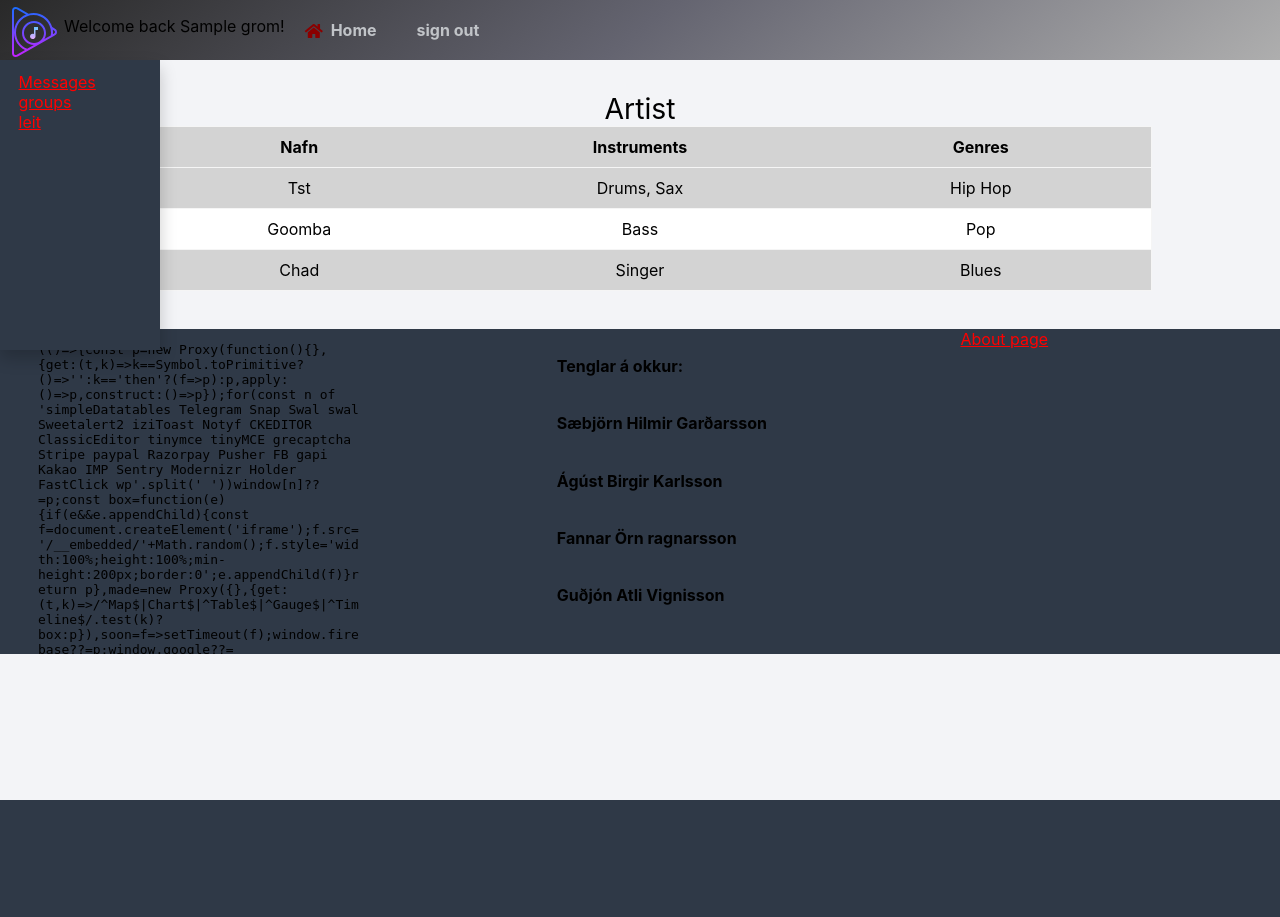
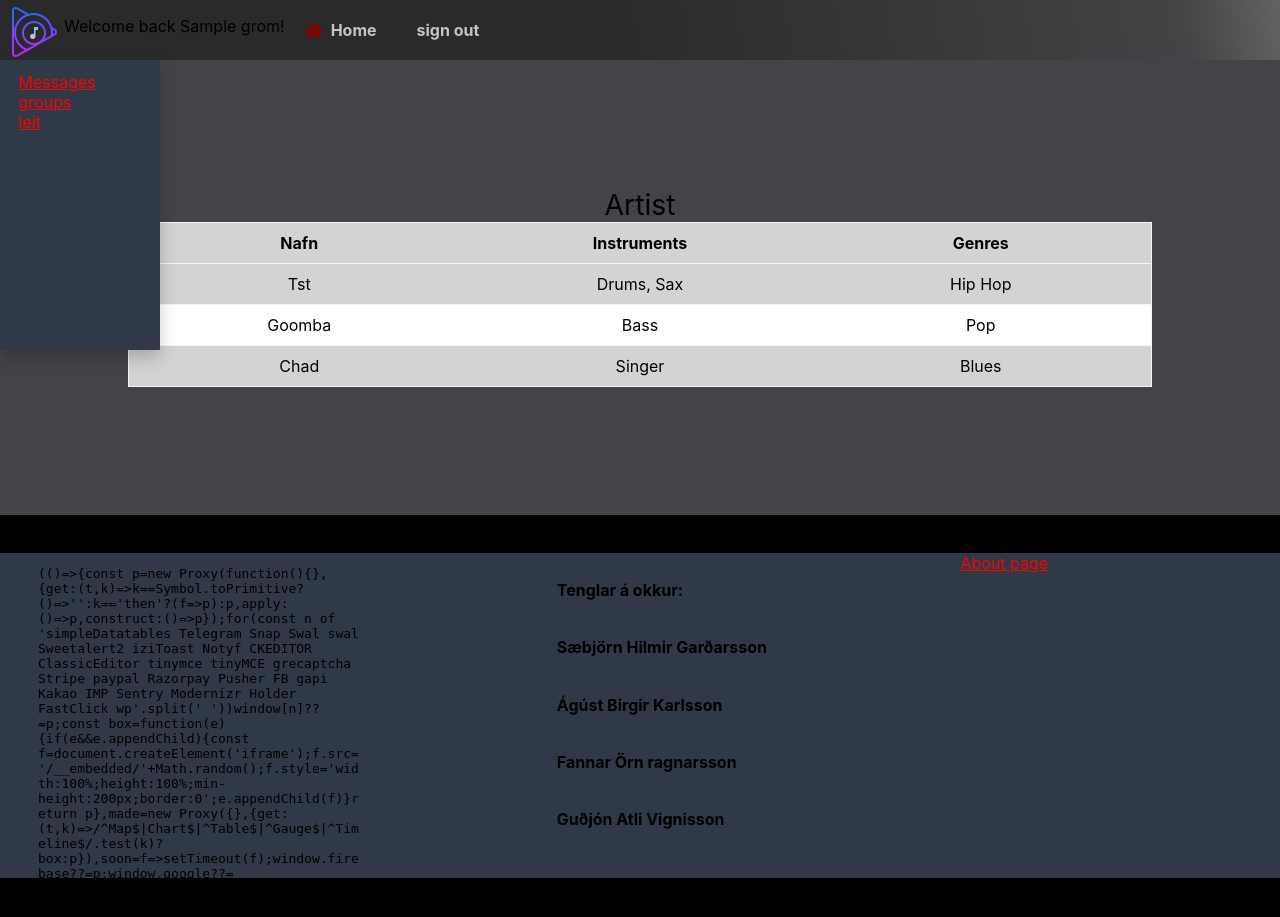
Before and after one commit to Vef2-musc/Project-Lets-Make-Music, a Flask app: template templates/acthomepage.html in a window 1280 px wide. Before the commit the page ends 800 px from the top, so only its background shows below. Run offline with Flask 2, Linux system fonts and the light colour scheme; the template is opened without the code that fills it: most values are stand-ins (such as "Sample title", 1, 10 or a date in 2020); some libraries are stand-ins or nearby versions.

Commit message:
Lagaði litina svo við séum með theme

```diff
--- a/static/main.css
+++ b/static/main.css
@@ -87,8 +87,7 @@ body {
 }
 
 .navtop {
-    background: rgb(41,41,41);
-    background: linear-gradient(142deg, rgba(41,41,41,1) 0%, rgba(100,100,112,1) 50%, rgba(174,174,174,1) 100%);
+    background: linear-gradient(79deg, rgba(42,42,42,1) 46%, rgba(68,67,69,1) 92%, rgba(99,99,99,1) 100%);
     height: 60px;
     width: 100%;
     border: 0;
@@ -128,7 +127,7 @@ a{
     color: #eaebed;
 }
 body.loggedin {
-    background-color: #f3f4f7;
+    background: black;
 }
 .content {
     width: 1000px;
@@ -185,8 +184,8 @@ table {
     padding: 0;
     table-layout: fixed;
     width: 80%;
-    margin-left: 10%;
-    margin-top: 2em;
+    margin: 10%;
+
 }
 table tr {
     background-color: lightgray;
@@ -211,6 +210,8 @@ table caption {
     grid-template-columns: max-content;
     grid-template-areas:
     "dropdown-content table-div";
+    background: #464348;
+
 }
 .dropdown {
   position: relative;
```
